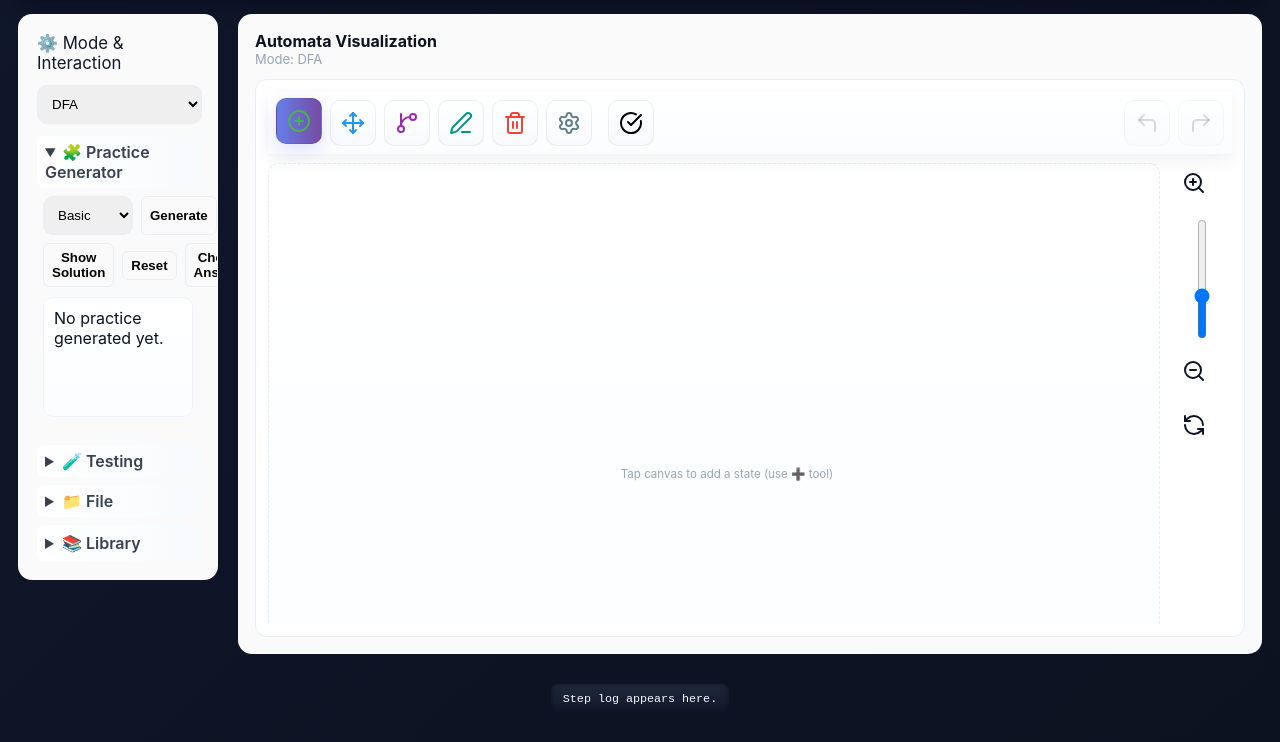
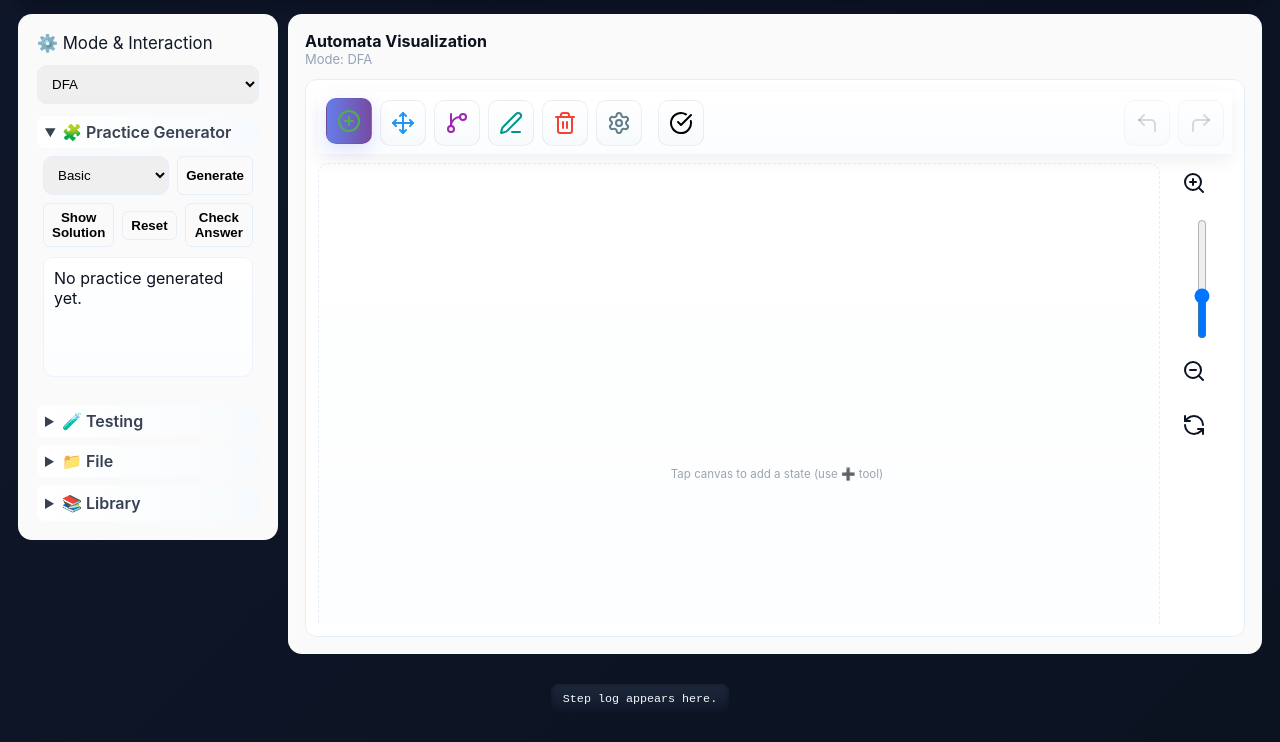
Before and after one commit to shiroonigami23-ui/Finite-Automata, a plain HTML site: page index.html in a window 1280 px wide. Both pictures are taken after a click on the button "Finite Automata". Shown: the part 70-812 px from the top of the page. Drawn offline with nearby package versions, Linux system fonts and the light colour scheme.

Commit message:
Update style.css

```diff
--- a/style.css
+++ b/style.css
@@ -44,8 +44,8 @@
 
     .main-content {
       display: grid;
-      grid-template-columns: minmax(180px, 200px) 1fr;
-      gap: 20px;
+      grid-template-columns: minmax(160px, 260px) 1fr;
+      gap: 10px;
       align-items: start
     }
 
```
